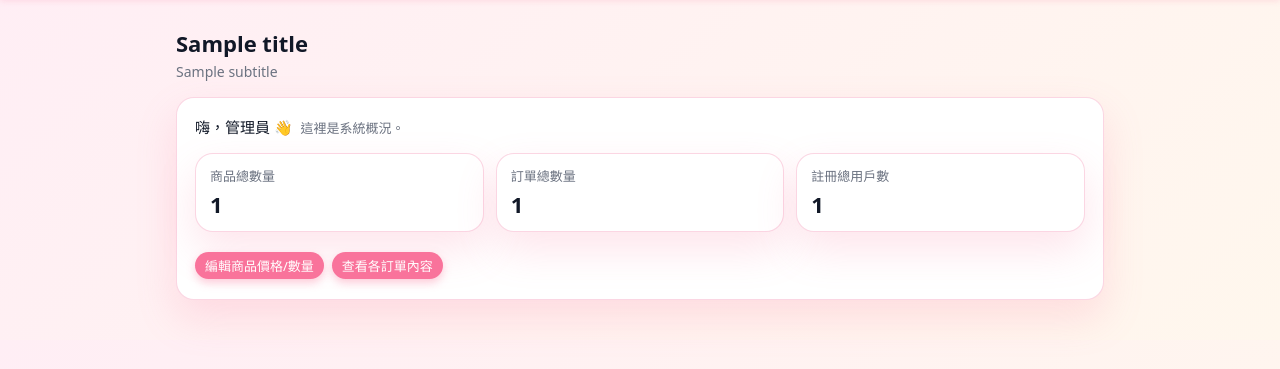
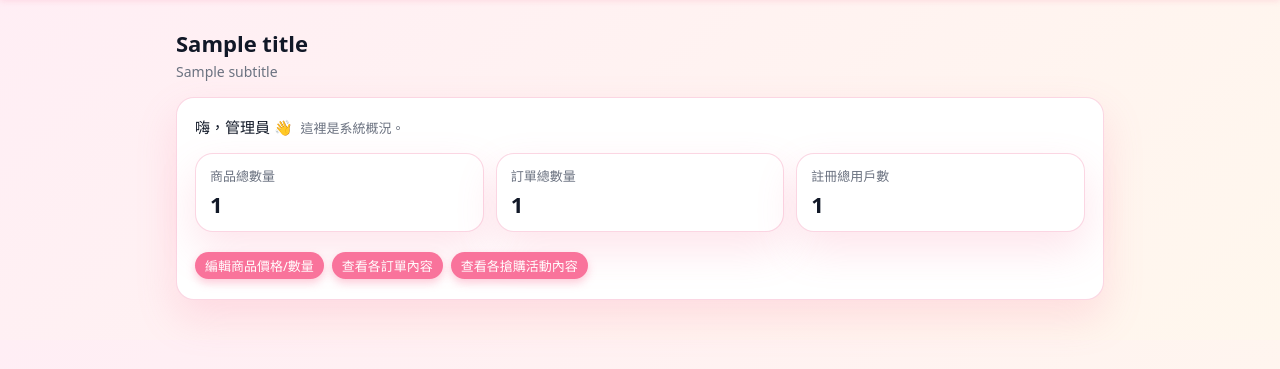
Before and after one commit to 11346086/redis-ecommerce, a Flask app: template templates/admin_dashboard.html in a window 1280 px wide. Shown: the part 47-416 px from the top of the page. Run offline with Flask 3, Linux system fonts and the light colour scheme; the template is opened without the code that fills it: most values are stand-ins (such as "Sample title", 1, 10 or a date in 2020).

Commit message:
管理後台新增搶購活動按鈕

```diff
--- a/templates/admin_dashboard.html
+++ b/templates/admin_dashboard.html
@@ -31,6 +31,9 @@
       <a href="{{ url_for('admin_orders') }}" class="btn btn-primary btn-sm" style="text-decoration:none;">
         查看各訂單內容
       </a>
+      <a href="{{ url_for('admin_seckill') }}" class="btn btn-primary btn-sm" style="text-decoration:none;">
+        查看各搶購活動內容
+      </a>
     </div>
   </div>
 {% endblock %}
```
Also changed, not shown: app.py (+0 -39 lines).
